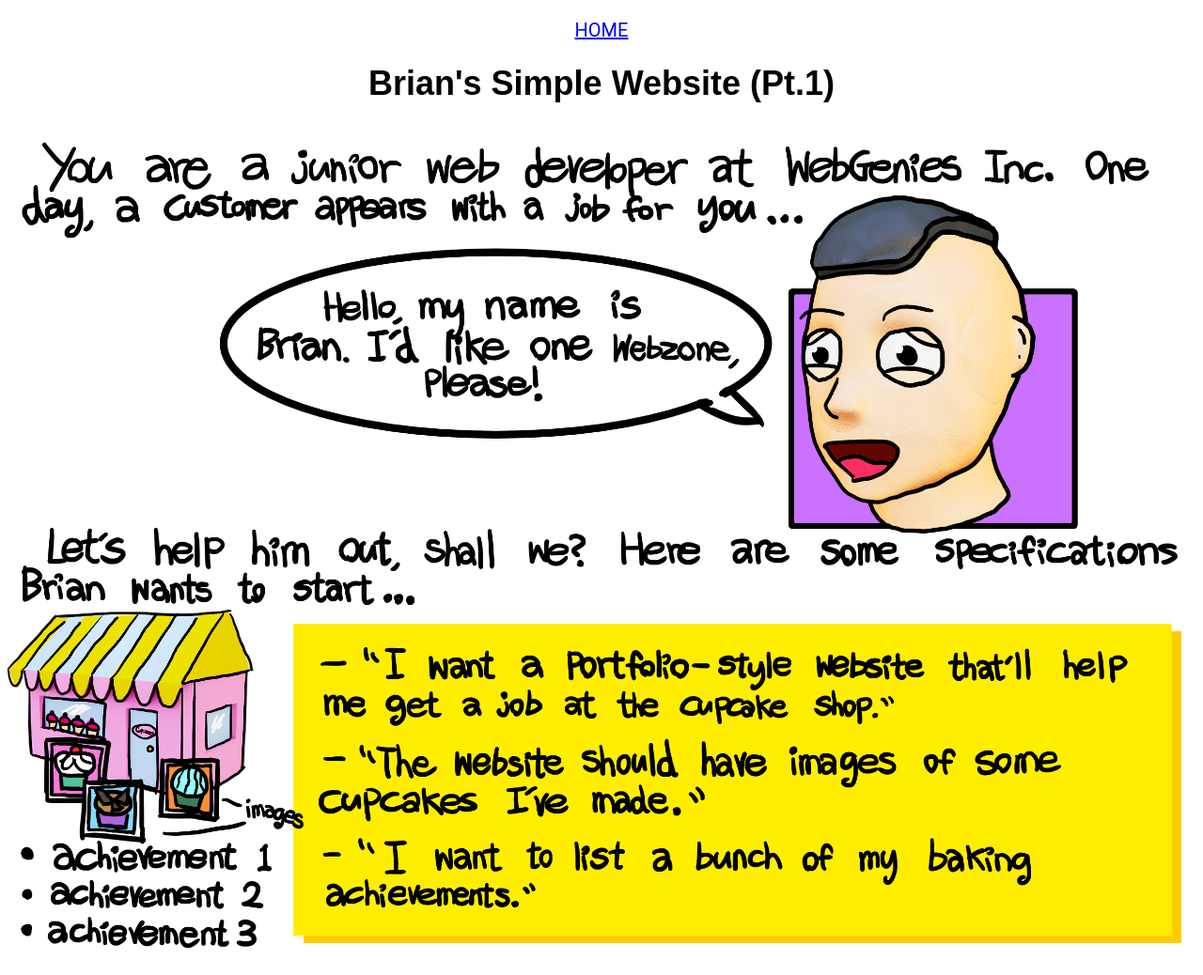
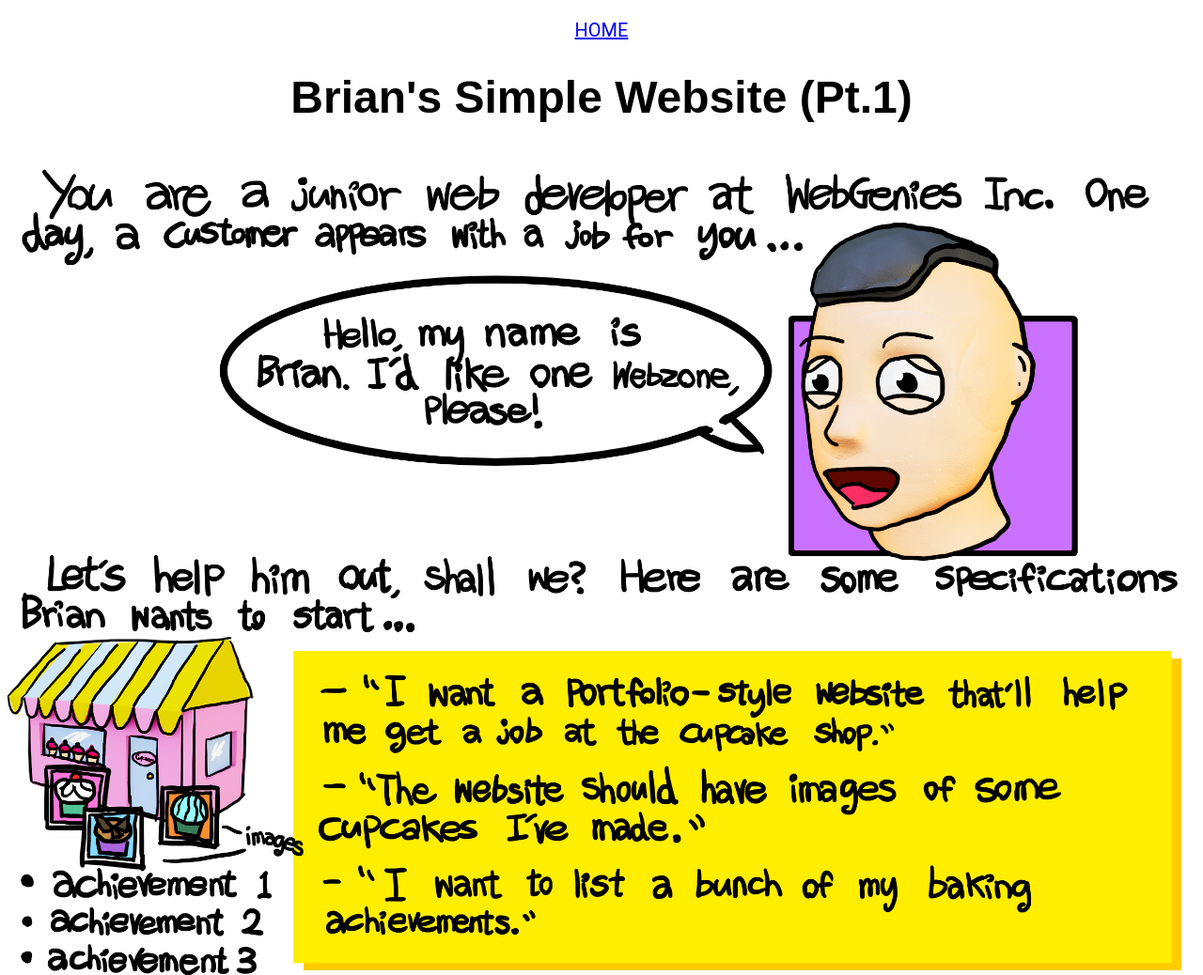
Before and after one commit to theScienceGenie/thesciencegenie.github.io, a plain HTML site: page brianssimplewebsitept1/index.html in a window 1280 px wide. Shown: the top 1038 px of the page at 94% size. Drawn offline with Linux system fonts and the light colour scheme.

```diff
--- a/scienceGenieStylesheet.css
+++ b/scienceGenieStylesheet.css
@@ -1,5 +1,5 @@
 h1 {
-    font-size: 36px;
+    font-size: 48px;
     font-family: Sans-Serif;
 	text-align: center;
 }
@@ -7,10 +7,6 @@ p {
     font-size: 20px;
     font-family: Roboto, Sans-Serif;
 	text-align: center;
-}
-body {
-    ! background-image: url("Science Genie.png");
-    ! background-repeat: repeat-x;
 }
 img {
     max-width: 100%;
```
Also changed, not shown: index.html (+2 -2 lines).
